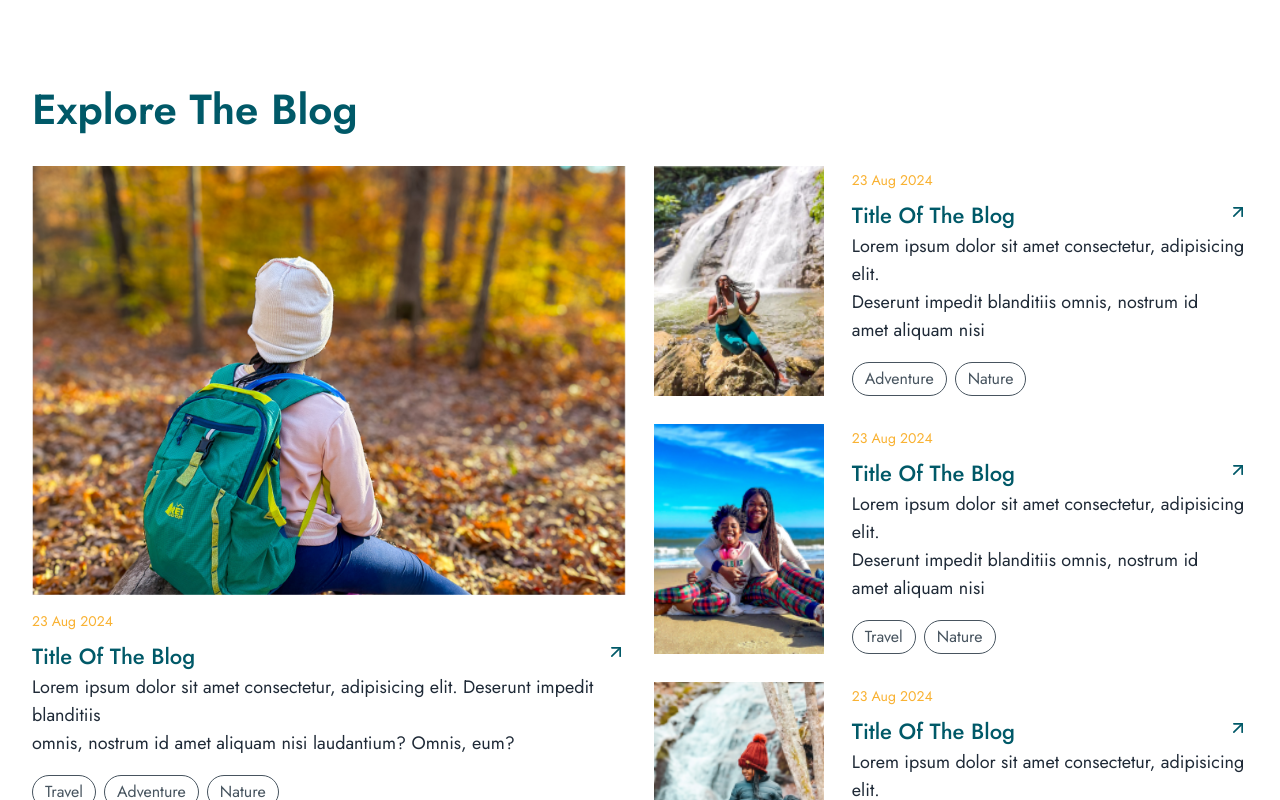
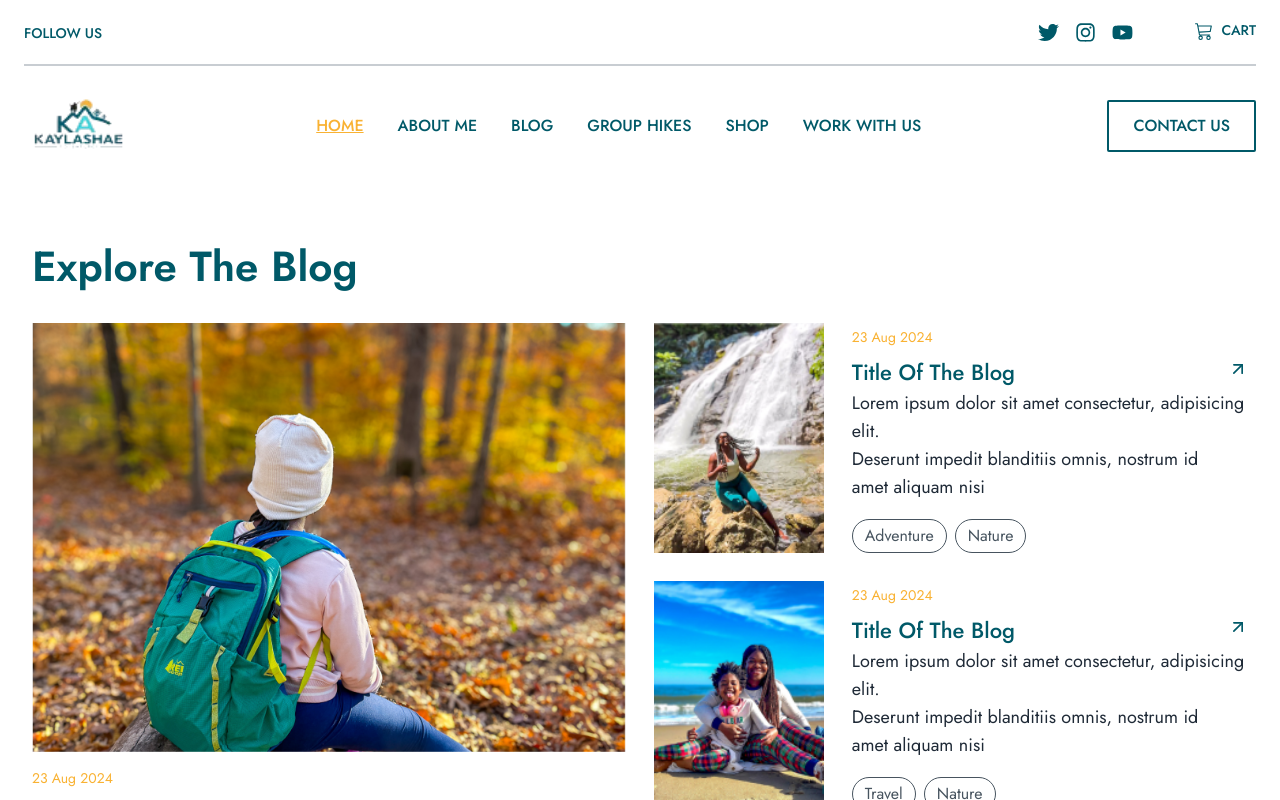
Before and after one commit to tuhinhossain123/tourism, a React (Vite) app: page / in a window 1280 px wide. Shown: the top 800 px of the page. Built offline with nearby package versions, Linux system fonts and the light colour scheme.

Commit message:
navbar added

```diff
--- a/src/Components/AdventureEssential/AdventureEssential.jsx
+++ b/src/Components/AdventureEssential/AdventureEssential.jsx
@@ -27,7 +27,7 @@ const AdventureEssential = () => {
               <img src={img2} alt="" className="w-full lg:w-[397px] lg:h-[390px] object-cover" />
             </div>
             <h3 className="text-[#47545F] text-[22px] font-jost font-normal pt-3">
-              Walking Poles
+              Water Bottle
             </h3>
             <h3 className="text-[#8899A8] text-[22px] font-jost font-medium pt-2">
               $43.00 - $98.00
@@ -38,7 +38,7 @@ const AdventureEssential = () => {
               <img src={img3} alt="" className="w-full lg:w-[397px] lg:h-[390px] object-cover" />
             </div>
             <h3 className="text-[#47545F] text-[22px] font-jost font-normal pt-3">
-              Walking Poles
+              Fast Aid Kit
             </h3>
             <h3 className="text-[#8899A8] text-[22px] font-jost font-medium pt-2">
               $43.00 - $98.00
@@ -49,7 +49,7 @@ const AdventureEssential = () => {
               <img src={img4} alt="" className="w-full lg:w-[397px] lg:h-[390px] object-cover" />
             </div>
             <h3 className="text-[#47545F] text-[22px] font-jost font-normal pt-3">
-              Walking Poles
+              Backpacks
             </h3>
             <h3 className="text-[#8899A8] text-[22px] font-jost font-medium pt-2">
               $43.00 - $98.00
--- /dev/null
+++ b/src/Components/Banner/Banner.jsx
@@ -0,0 +1,10 @@
+
+const Banner = () => {
+    return (
+        <div>
+
+        </div>
+    );
+};
+
+export default Banner;
--- a/src/Components/Galurry/Galurray.jsx
+++ b/src/Components/Galurry/Galurray.jsx
@@ -3,6 +3,8 @@ import img2 from "../../assets/images/Screenshot (138).png";
 import img3 from "../../assets/images/Screenshot (136).png";
 import img4 from "../../assets/images/Screenshot (135).png";
 import img5 from "../../assets/images/Screenshot (134).png";
+
+import { IoArrowForwardSharp } from "react-icons/io5";
 
 const Galurray = () => {
   return (
@@ -13,8 +15,8 @@ const Galurray = () => {
             Work With Us
           </h2>
 
-          <button className="text-2xl font-jost font-medium text-[#47545F] border-2 border-[#47545F] py-3 px-6">
-            Contact Me
+          <button className="text-2xl font-jost font-medium text-[#47545F] border-2 border-[#47545F] py-3 px-6 flex items-center gap-3">
+            Contact Me <IoArrowForwardSharp></IoArrowForwardSharp>
           </button>
         </div>
         <div>
--- a/src/Layout/Layout.jsx
+++ b/src/Layout/Layout.jsx
@@ -1,10 +1,12 @@
 import { Outlet } from "react-router-dom";
 import Footer from "../Pages/Shared/Footer/Footer";
+import Navbar from "../Pages/Shared/Navbar/Navbar";
 
 
 const Layout = () => {
   return (
     <div>
+      <Navbar></Navbar>
       <Outlet></Outlet>
       <Footer></Footer>
     </div>
--- a/src/Pages/Shared/Navbar/Navbar.jsx
+++ b/src/Pages/Shared/Navbar/Navbar.jsx
@@ -1,10 +1,205 @@
+import { Link, useLocation } from "react-router-dom";
+import logo from "../../../assets/images/logo.png";
+import { FaTwitter } from "react-icons/fa";
+import { FaInstagram } from "react-icons/fa";
+import { FaYoutube } from "react-icons/fa";
+import { BsCart3 } from "react-icons/bs";
+import { RxCross2 } from "react-icons/rx";
+import { IoIosMenu } from "react-icons/io";
+import { useState } from "react";
 
 const Navbar = () => {
-    return (
-        <div>
+  const [isOpen, setIsOpen] = useState(false);
+  const location = useLocation();
 
+  return (
+    <nav className="w-full bg-white">
+      <div className="max-w-[1680px] mx-auto px-6 lg:px-6 mt-5">
+        <div className="flex justify-between ">
+          <div className="flex lg:justify-between items-center gap-8 lg:gap-0 w-[90%]">
+            <div>
+              <Link className="text-primary font-jost font-medium text-[14px]">
+                FOLLOW US
+              </Link>
+            </div>
+            <div className="flex items-center gap-4">
+              <Link>
+                <FaTwitter className="text-[21px] text-primary" />
+              </Link>
+              <Link>
+                <FaInstagram className="text-[21px] text-primary" />
+              </Link>
+              <Link>
+                <FaYoutube className="text-[21px] text-primary" />
+              </Link>
+            </div>
+          </div>
+
+          <div className="w-[10%]">
+            <Link className="flex justify-end items-center gap-2 text-primary text-[14px] font-jost font-medium">
+              <BsCart3 className="text-lg font-bold" />
+              <span className="hidden md:block">CART</span>
+            </Link>
+          </div>
         </div>
-    );
+        <hr className="border-t-2 border-[#c8cdd2] mt-5 mb-4 lg:mb-7" />
+
+        <div className="flex justify-between items-center">
+          {/* Logo */}
+          <Link to="/" className="text-xl font-bold">
+            <img src={logo} alt="" className="w-[106px] h-[63px]" />
+          </Link>
+
+          {/* Desktop Navigation */}
+          <div className="hidden lg:flex space-x-[34px]">
+            <Link
+              to="/"
+              className={`text-[16px] font-jost font-medium ${
+                location.pathname === "/"
+                  ? "text-[#F9B233] underline"
+                  : "text-primary "
+              }`}
+            >
+              HOME
+            </Link>
+            <Link
+              to="/"
+              className={`text-[16px] font-jost font-medium ${
+                location.pathname === "/about"
+                  ? "text-[#F9B233] underline"
+                  : "text-primary "
+              }`}
+            >
+              ABOUT ME
+            </Link>
+            <Link
+              to="/blog"
+              className={`text-[16px] font-jost font-medium ${
+                location.pathname === "/blog"
+                  ? "text-[#F9B233] underline"
+                  : "text-primary"
+              }`}
+            >
+              BLOG
+            </Link>
+            <Link
+              to="/contact"
+              className={`text-[16px] font-jost font-medium ${
+                location.pathname === "/group"
+                  ? "text-[#F9B233] underline"
+                  : "text-primary"
+              }`}
+            >
+              GROUP HIKES
+            </Link>
+            <Link
+              to="/contact"
+              className={`text-[16px] font-jost font-medium ${
+                location.pathname === "/shop"
+                  ? "text-[#F9B233] underline"
+                  : "text-primary"
+              }`}
+            >
+              SHOP
+            </Link>
+            <Link
+              to="/contact"
+              className={`text-[16px] font-jost font-medium ${
+                location.pathname === "/work"
+                  ? "text-[#F9B233] underline"
+                  : "text-primary"
+              }`}
+            >
+              WORK WITH US
+            </Link>
+          </div>
+
+          {/* Contact Button */}
+          <div className="hidden lg:block">
+            <button className="border-2 border-primary text-primary font-jost font-medium text-[16px] px-6 py-3 rounded-sm uppercase">
+              Contact Us
+            </button>
+          </div>
+
+          {/* Mobile Menu Button */}
+          <div className="lg:hidden">
+            <button onClick={() => setIsOpen(!isOpen)}>
+              {isOpen ? <RxCross2 size={28} /> : <IoIosMenu size={28} />}
+            </button>
+          </div>
+        </div>
+      </div>
+
+      {/* Mobile Menu */}
+      {isOpen && (
+        <div className="lg:hidden flex flex-col items-center py-5 space-y-4 bg-white shadow-md">
+          <Link
+            to="/"
+            className={`text-[16px] font-jost font-medium ${
+              location.pathname === "/"
+                ? "text-[#F9B233] underline"
+                : "text-primary "
+            }`}
+          >
+            HOME
+          </Link>
+          <Link
+            to="/"
+            className={`text-[16px] font-jost font-medium ${
+              location.pathname === "/about"
+                ? "text-[#F9B233] underline"
+                : "text-primary "
+            }`}
+          >
+            ABOUT ME
+          </Link>
+          <Link
+            to="/blog"
+            className={`text-[16px] font-jost font-medium ${
+              location.pathname === "/blog"
+                ? "text-[#F9B233] underline"
+                : "text-primary"
+            }`}
+          >
+            BLOG
+          </Link>
+          <Link
+            to="/contact"
+            className={`text-[16px] font-jost font-medium ${
+              location.pathname === "/group"
+                ? "text-[#F9B233] underline"
+                : "text-primary"
+            }`}
+          >
+            GROUP HIKES
+          </Link>
+          <Link
+            to="/contact"
+            className={`text-[16px] font-jost font-medium ${
+              location.pathname === "/shop"
+                ? "text-[#F9B233] underline"
+                : "text-primary"
+            }`}
+          >
+            SHOP
+          </Link>
+          <Link
+            to="/contact"
+            className={`text-[16px] font-jost font-medium ${
+              location.pathname === "/work"
+                ? "text-[#F9B233] underline"
+                : "text-primary"
+            }`}
+          >
+            WORK WITH US
+          </Link>
+          <button className="border-2 border-primary text-primary font-jost font-medium text-[16px] px-6 py-3 rounded-sm uppercase">
+            Contact Us
+          </button>
+        </div>
+      )}
+    </nav>
+  );
 };
 
 export default Navbar;
```
Also changed, not shown: src/assets/images/logo.png (added).
